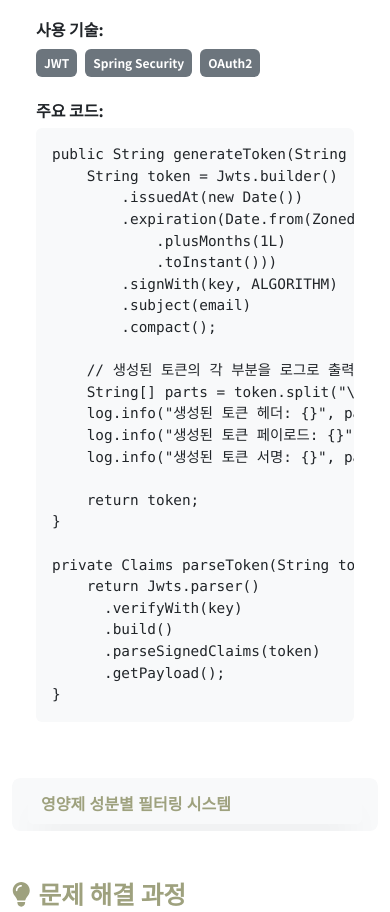
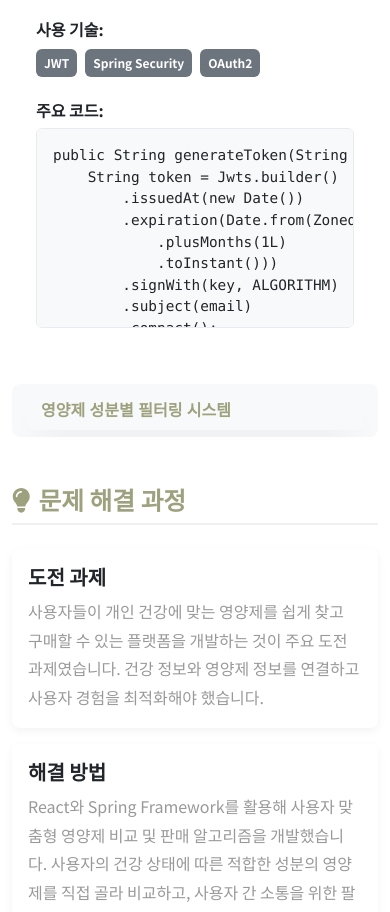
Before and after one commit to jungyoonn/portfolio, a React (Create React App) app: page /portfolio/1 in a window 390 px wide. Shown: the part 2006-2918 px from the top of the page. Built offline with nearby package versions, Linux system fonts and the light colour scheme.

Commit message:
코드 스니펫 부분 스타일 수정

```diff
--- a/src/css/single-portfolio-page.css
+++ b/src/css/single-portfolio-page.css
@@ -236,6 +236,10 @@
 }
 
 /* 코드 스니펫 스타일 */
+.code-snippet {
+  margin-top: 15px;
+}
+
 .code-snippet pre {
   font-family: 'SFMono-Regular', Consolas, 'Liberation Mono', Menlo, monospace;
   font-size: 0.9rem;
@@ -243,7 +247,69 @@
   background-color: #f8f9fa;
   padding: 1rem;
   border-radius: 5px;
+  border: 1px solid #e9ecef;
+
+  /* 높이 조절 및 스크롤바 설정 */
+  max-height: 250px; /* 이미지 높이에 맞게 조절 */
   overflow-x: auto;
+  overflow-y: auto;
+
+  /* 스크롤바 스타일링 (웹킷 기반 브라우저) */
+  &::-webkit-scrollbar {
+    width: 8px;
+    height: 8px;
+  }
+
+  &::-webkit-scrollbar-track {
+    background: #f1f1f1;
+    border-radius: 4px;
+  }
+
+  &::-webkit-scrollbar-thumb {
+    background: #c1c1c1;
+    border-radius: 4px;
+  }
+
+  &::-webkit-scrollbar-thumb:hover {
+    background: #a8a8a8;
+  }
+
+  /* 파이어폭스용 스크롤바 스타일링 */
+  scrollbar-width: thin;
+  scrollbar-color: #c1c1c1 #f1f1f1;
+}
+
+/* 코드 스니펫 내부 텍스트가 줄바꿈 없이 스크롤 되도록 설정 */
+.code-snippet pre code {
+  white-space: pre;
+  word-wrap: normal;
+}
+
+/* 미디어 쿼리로 모바일 환경에서 높이 조정 */
+@media (max-width: 768px) {
+  .code-snippet pre {
+    max-height: 200px; /* 모바일에서 더 작게 조정 */
+  }
+}
+
+/* 텍스트 하이라이팅을 위한 스타일 */
+.code-snippet pre .keyword {
+  color: #007bff;
+  font-weight: bold;
+}
+
+.code-snippet pre .string {
+  color: #28a745;
+}
+
+.code-snippet pre .comment {
+  color: #6c757d;
+  font-style: italic;
+}
+
+/* 코드 스니펫 헤더 스타일 */
+.code-snippet h6 {
+  margin-bottom: 8px;
 }
 
 /* 프로젝트 산출물 스타일 */
```
